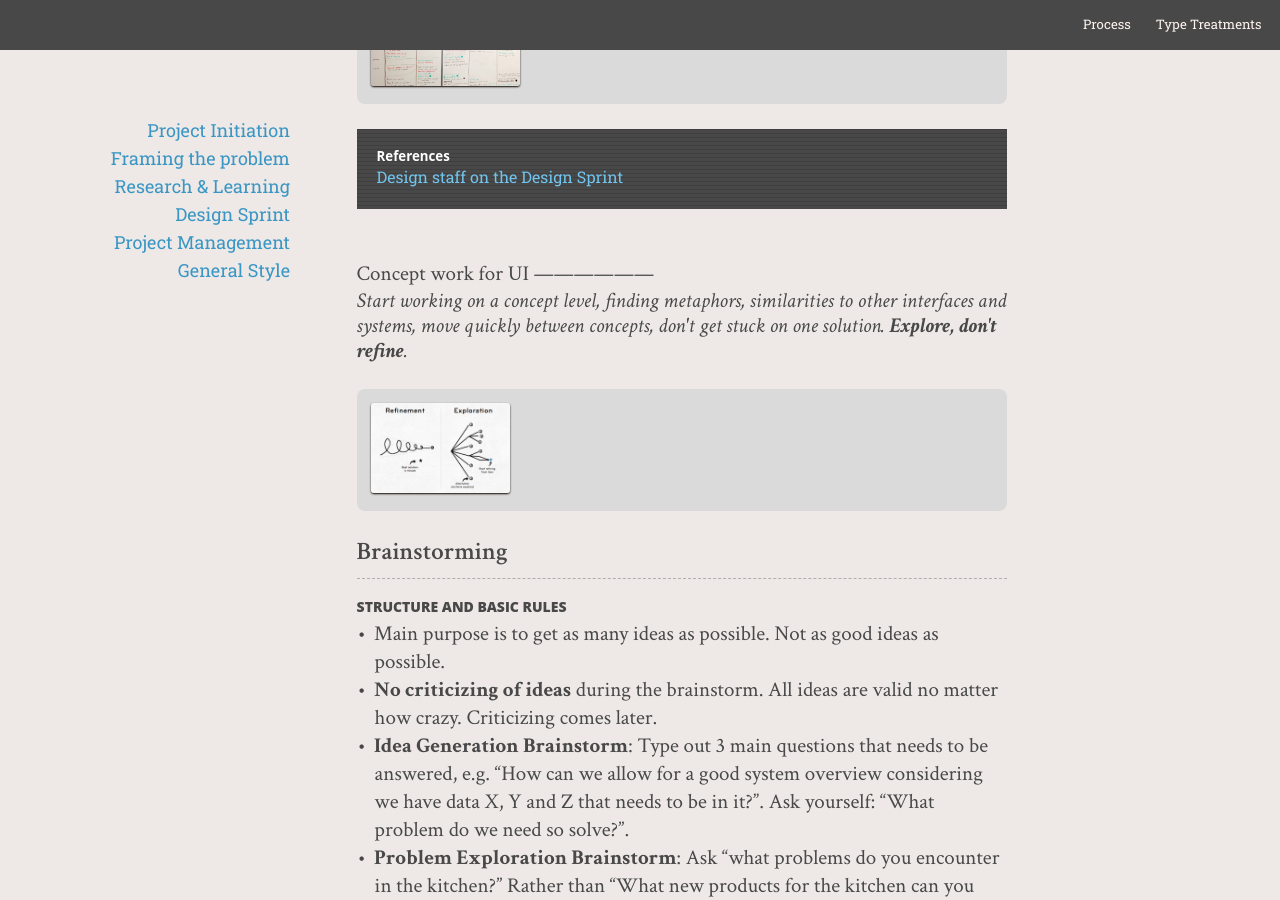
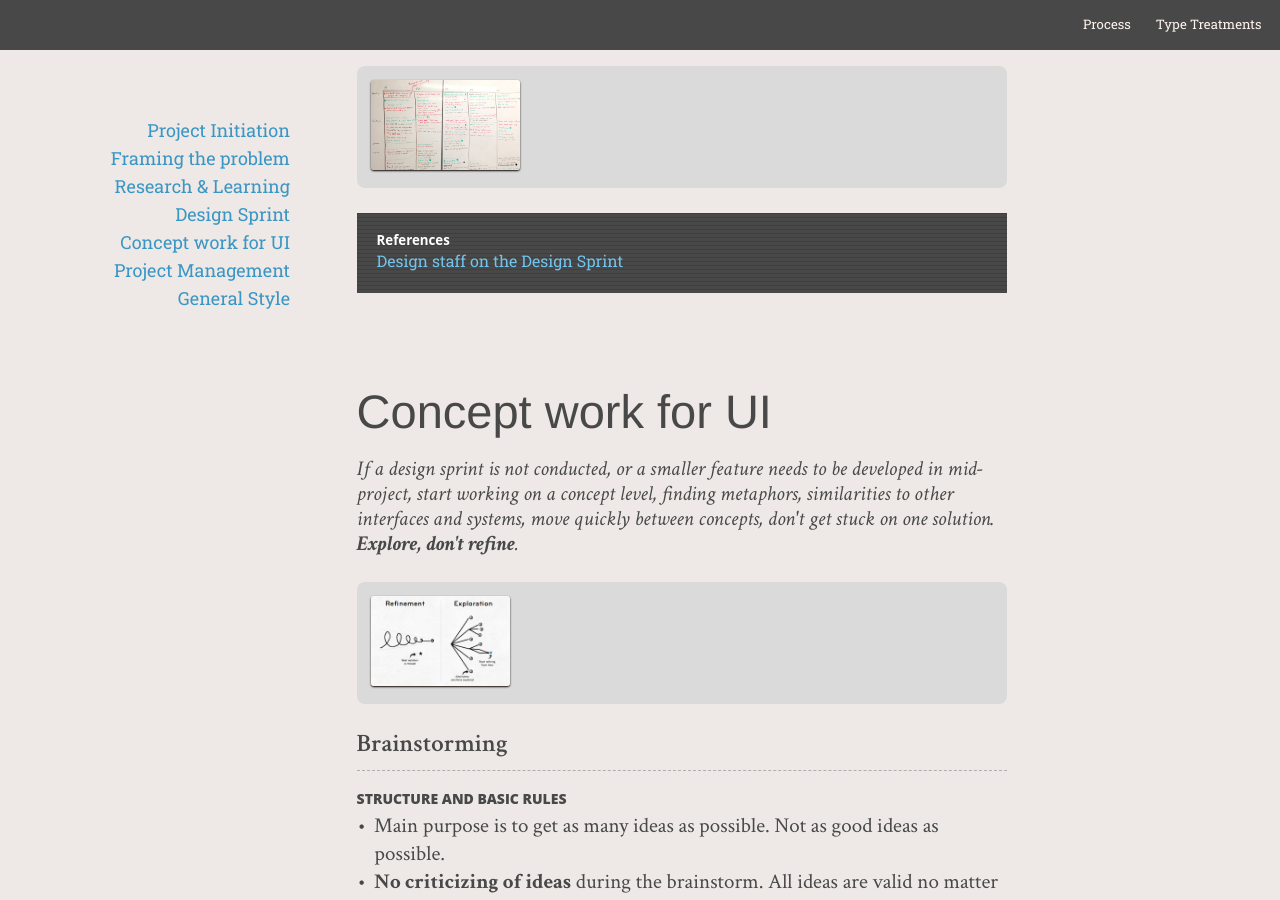
Before and after one commit to Magnus-G/Process, a Jekyll site: the page built from index.md, in a window 1280 px wide and 900 px high, scrolled down 9435 px. Built offline with Jekyll 4.4.1, drawn with Linux system fonts in a browser that asks for light colours; nearby versions of some CDN libraries; some web fonts are replaced; Markdown is read by kramdown in place of the engine named in the settings; some of the changed text lies outside the part shown.

Commit message:
Update index.md

```diff
--- a/index.md
+++ b/index.md
@@ -24,8 +24,9 @@
 * What are the deadlines? Are there any milestones?
 
 ### Project Diagram
-* Use a mindmapping tool to create a diagram of the project.
+* Use a mindmapping tool to create a diagram of the project for yourself.
 * Nodes can be known parts of the design problem or questions to bring to initial client meeting.
+* Type out what you know, what you are still guessing about and what you want to know.
 * Create nodes for end-users and their needs, client and their needs.
 
 
@@ -218,7 +219,7 @@
 
 #### What to do
 10 minute each for the following exercises. Everybody should write down "how might we..." on sticky notes and put them on a wall.
-
+<br>
 * CEO gives a talk on the market and the business opportunity.
 * Competitor's products or similar products walkthrough.
 * Walkthrough of existing product or potential user journey.
@@ -289,10 +290,11 @@
 <h5>References</h5>
 <a href="http://www.designstaff.org/articles/product-design-sprint-2012-10-02.html">Design staff on the Design Sprint</a>
 </div>
+
 Concept work for UI
 ------------------
 <p class="intro">
-Start working on a concept level, finding metaphors, similarities to other interfaces and systems, move quickly between concepts, don't get stuck on one solution. <b>Explore, don't refine</b>.
+If a design sprint is not conducted, or a smaller feature needs to be developed in mid-project, start working on a concept level, finding metaphors, similarities to other interfaces and systems, move quickly between concepts, don't get stuck on one solution. <b>Explore, don't refine</b>.
 </p>
 
 <div class="img-examples">
@@ -327,7 +329,6 @@
 <a class="popup" href="images/concept/hand-sketch2.jpg"><img src="images/concept/hand-sketch2.jpg" alt=""></a>
 <a class="popup" href="images/concept/hand-sketch4.jpg"><img src="images/concept/hand-sketch4.jpg" alt=""></a>
 </div>
-
 
 ### Wireframes
 * Black and white, maybe grayscale
@@ -436,6 +437,9 @@
 </div>
 
 ### Typography
+<p class="intro">
+More on typography [here](http://magnus-g.github.io/Process/type-treatments)
+</p>
 * Find a typeface for body type that fits the keywords
 * Use a tool such as [Modular Scale](modularscale.com) to set sizes of type and elements.
 
```
Also changed, not shown: other parts of index.md (+1 -1 lines).
